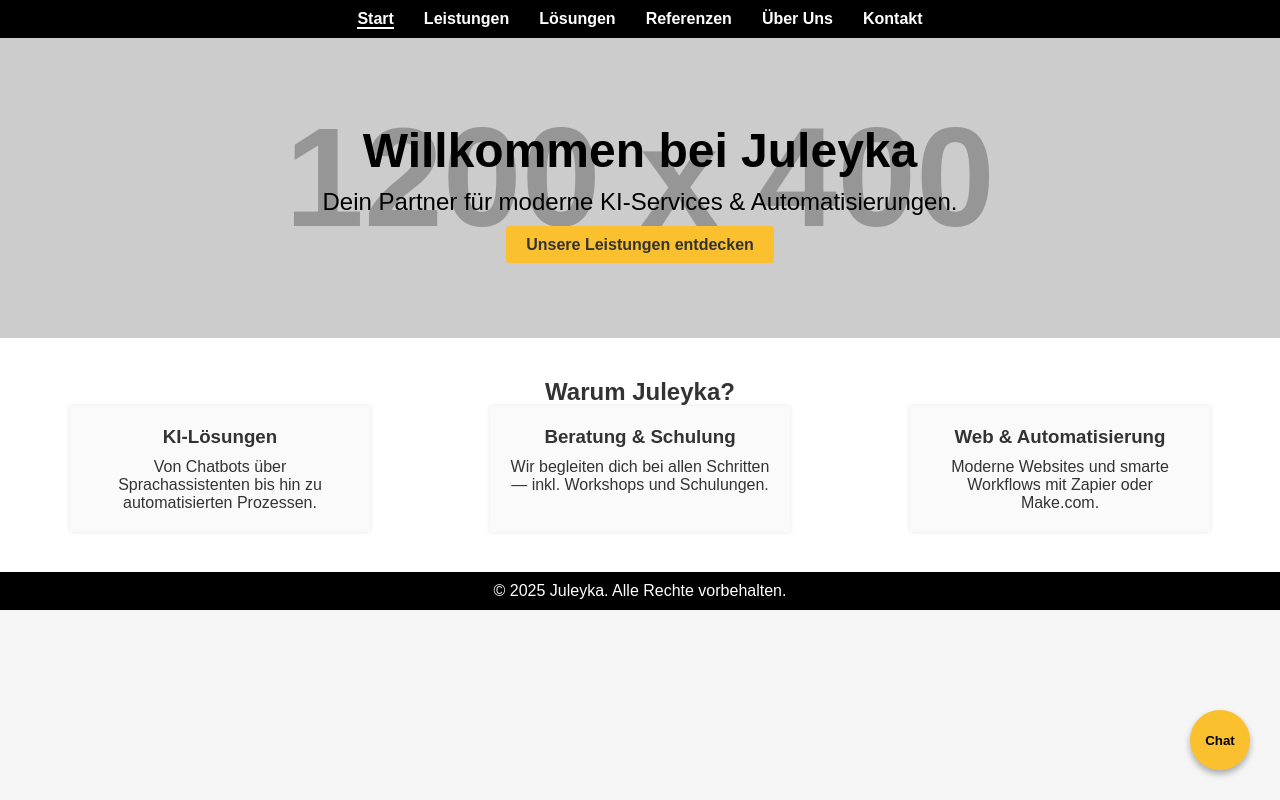
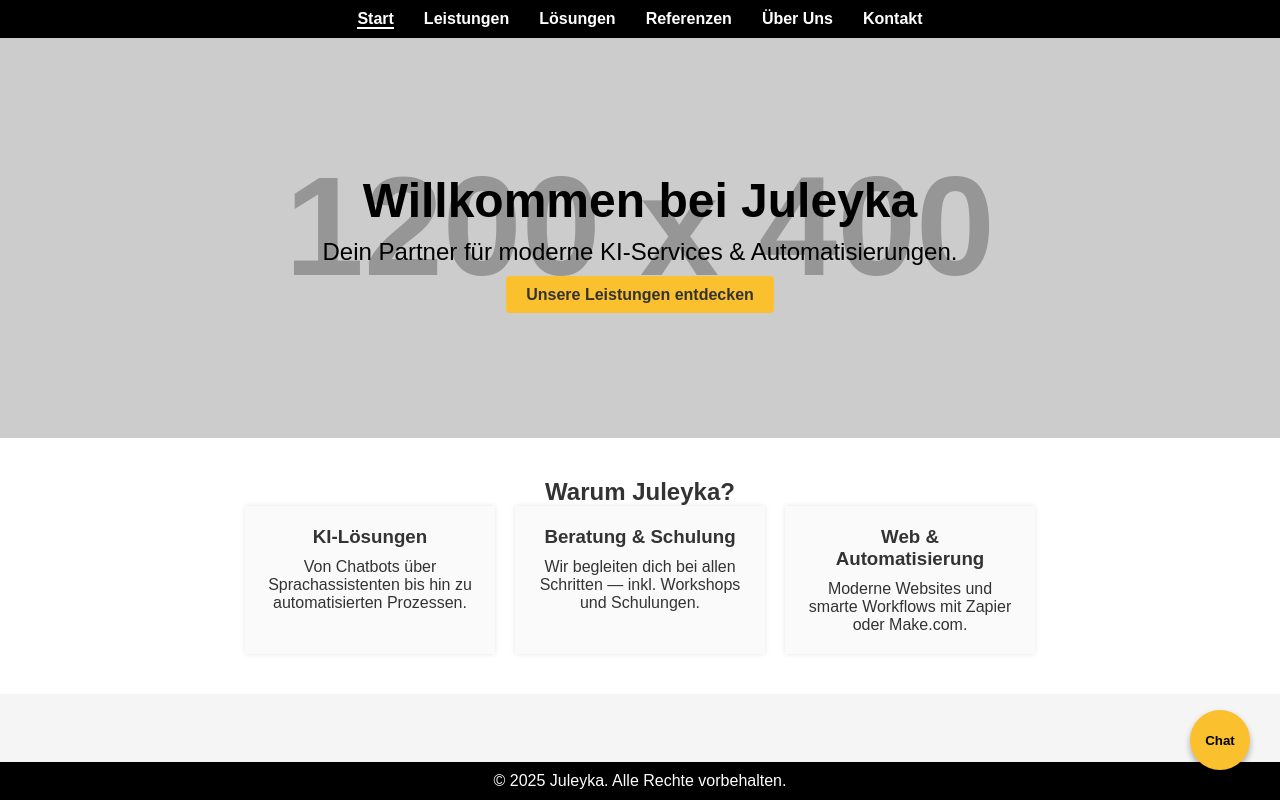
Before and after one commit to JuLeyKa/Website, a plain HTML site: page index.html in a window 1280 px wide. Drawn offline with Linux system fonts and the light colour scheme; placeholder pictures from the web are drawn by us.

Commit message:
Update style.css

```diff
--- a/style.css
+++ b/style.css
@@ -6,8 +6,6 @@
 }
 
 html, body {
-  margin: 0;
-  padding: 0;
   height: 100%;
 }
 
@@ -17,7 +15,6 @@ body {
   color: #333;
   display: flex;
   flex-direction: column;
-  min-height: 100vh;
 }
 
 /* Navigation */
@@ -46,7 +43,7 @@ nav ul li a.active {
 .hero {
   background: url('https://via.placeholder.com/1200x400/4A148C/FFFFFF?text=KI+Solutions') no-repeat center center;
   background-size: cover;
-  min-height: 300px;
+  height: 400px;
   display: flex;
   align-items: center;
   justify-content: center;
@@ -100,10 +97,8 @@ nav ul li a.active {
 .pitch-card {
   background-color: #fafafa;
   padding: 20px;
-  width: 100%;
-  max-width: 300px;
+  width: 250px;
   box-shadow: 0 0 5px rgba(0,0,0,0.1);
-  margin: 0 auto;
 }
 .pitch-card h3 {
   margin-bottom: 10px;
@@ -150,6 +145,7 @@ footer {
   color: #fff;
   text-align: center;
   padding: 10px;
+  margin-top: auto;
 }
 
 /* Responsive Design */
```
